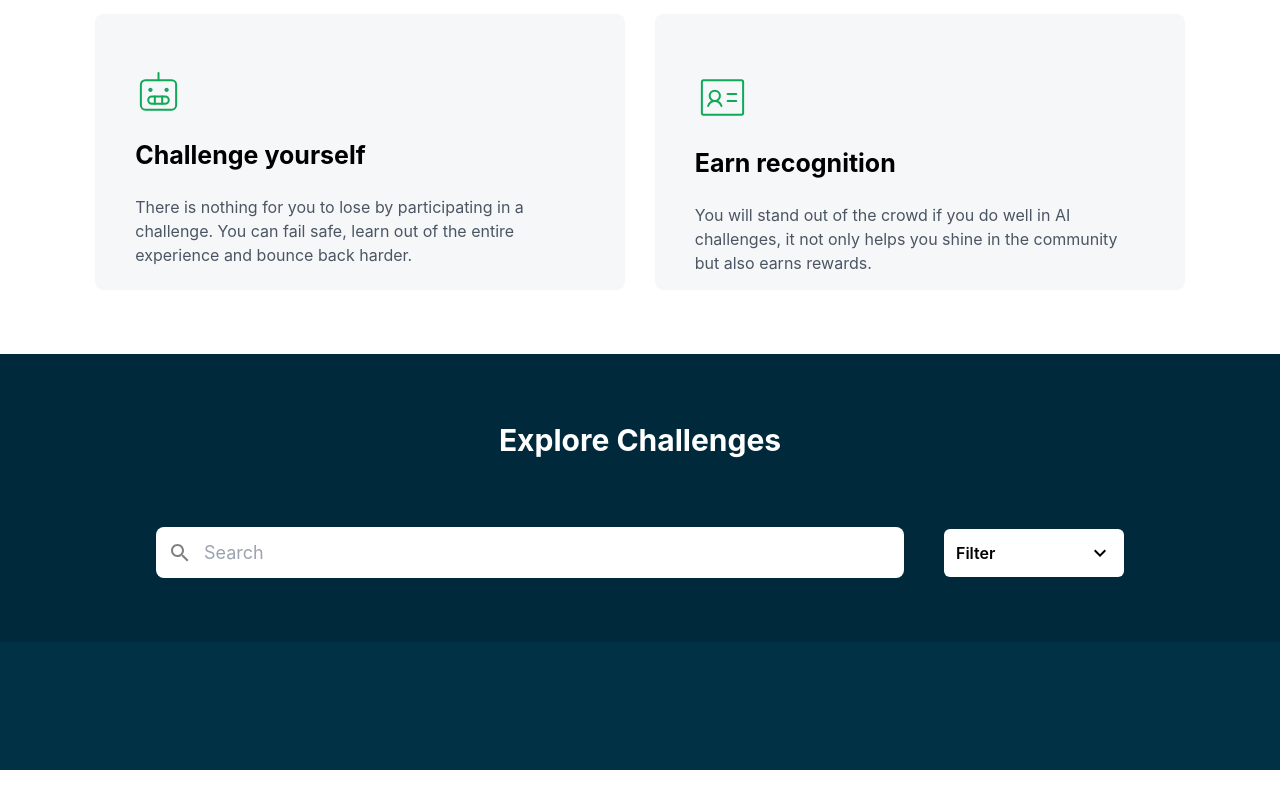
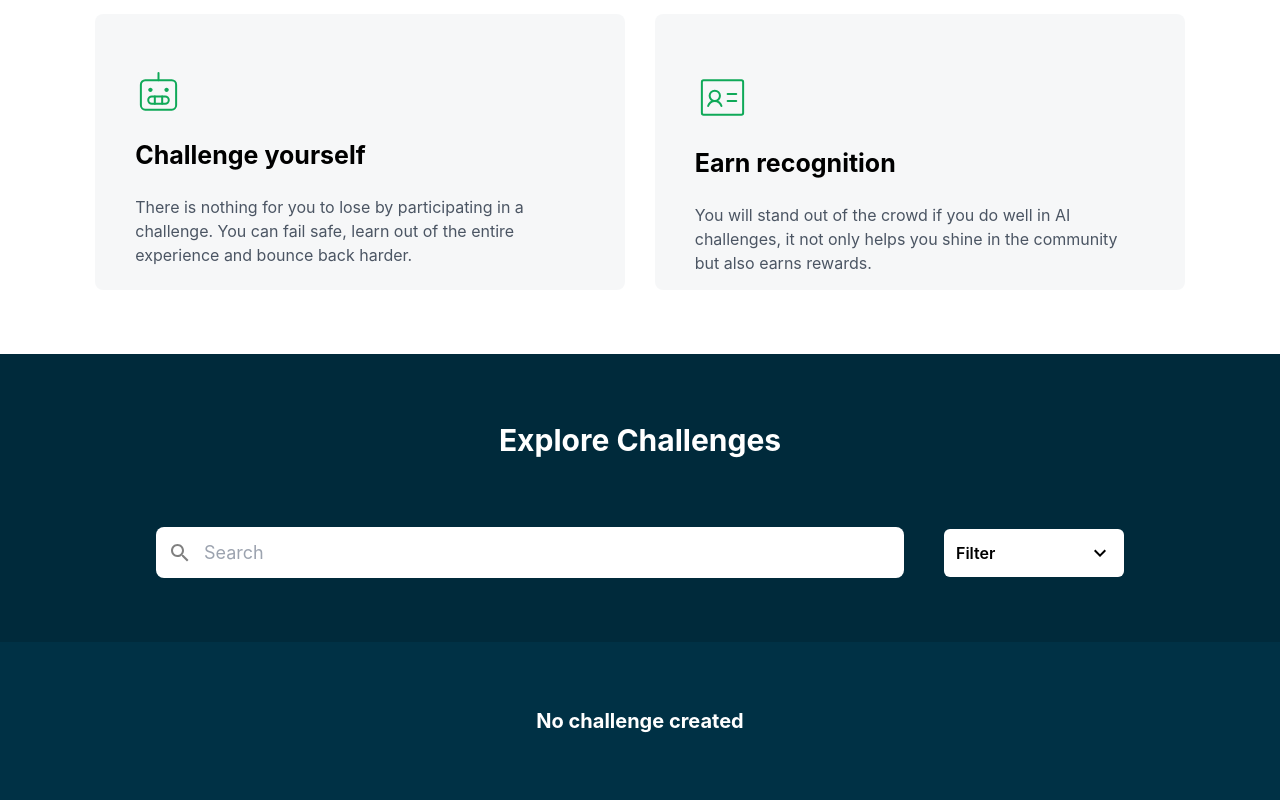
Before and after one commit to AmritHimanshu/Hackathon-Assignment-AI-Planet, a React (Create React App) app in the folder client/: page / in a window 1280 px wide. Shown: the part 1478-2278 px from the top of the page. Before the commit the page ends 2248 px from the top, so only its background shows below. Built offline with nearby package versions, Linux system fonts and the light colour scheme.

Commit message:
added empty challenge text

```diff
--- a/client/src/components/ExploreChallenges.tsx
+++ b/client/src/components/ExploreChallenges.tsx
@@ -132,6 +132,11 @@ function ExploreChallenges() {
                     ))}
 
                 </div>
+                {filteredChallengeList.length === 0 && (
+                        <div className='text-center text-[20px] font-bold'>
+                            No challenge created
+                        </div>
+                    )}
             </div>
         </div>
     )
```
